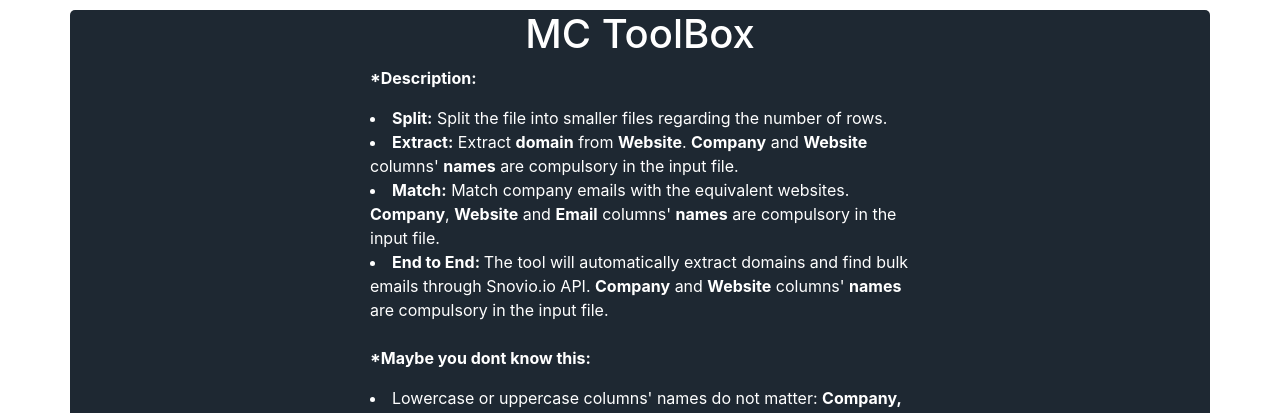
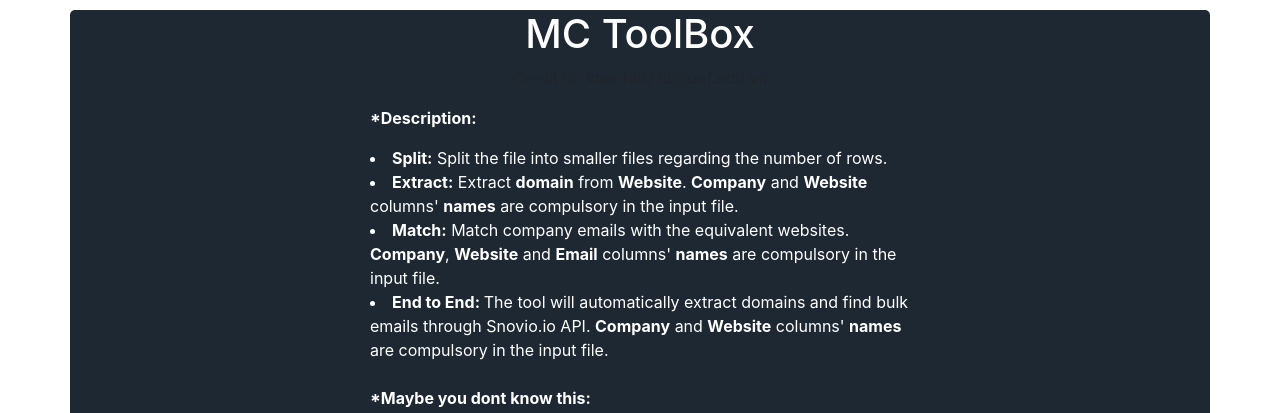
Before and after one commit to LamTran911/lam-mctoolbox, a Flask app: page / in a window 1280 px wide. Shown: the top 413 px of the page. Run offline with Flask 2, Linux system fonts and the light colour scheme; some libraries are stand-ins or nearby versions.

Commit message:
Update index.html

```diff
--- a/templates/index.html
+++ b/templates/index.html
@@ -20,6 +20,7 @@
   <div class="row" >
     <div class="col-md-12">
       <h1 class="white">MC ToolBox</h1>
+      <p>Credit to: khanhld218@uef.edu.vn</p>
     </div>
 
   </div>
```
